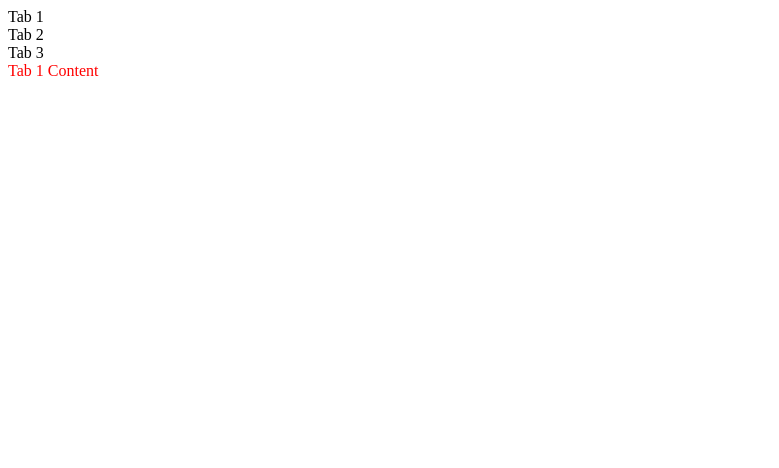
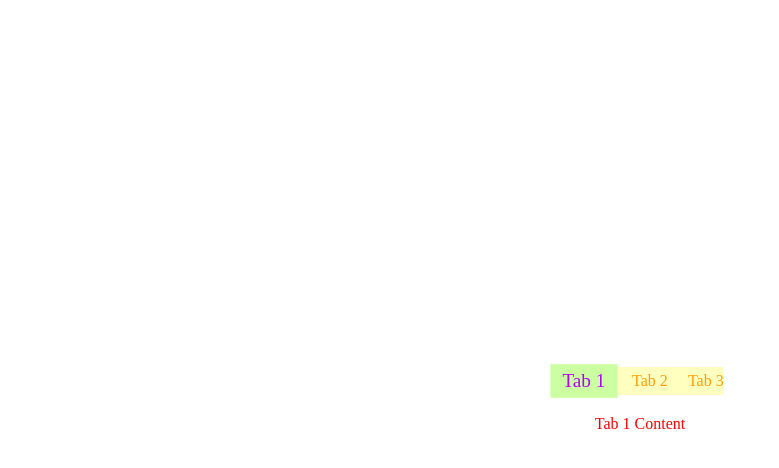
Before and after one commit to mykola-mmm/react-accordion, a React (Vite) app: page / in a window 1280 px wide. Shown: the top 468 px of the page, without its empty margins (0-779 px from the left). Built offline with nearby package versions, Linux system fonts and the light colour scheme.

Commit message:
added styles to tabs

```diff
--- a/src/components/tabs/index.jsx
+++ b/src/components/tabs/index.jsx
@@ -1,4 +1,5 @@
 import Tabs from "./tabs"
+import "./styles.css"
 
 function RandomComponent() {
     return <div>Some random text</div>
--- a/src/components/tabs/styles.css
+++ b/src/components/tabs/styles.css
@@ -0,0 +1,31 @@
+* {
+    padding: 0;
+    margin: 0;
+    transition: all 0.3s ease;
+}
+
+.tabs-container {
+    display: flex;
+    flex-direction: column;
+    height: 100vh;
+    align-items: center;
+    justify-content: center;
+    .heading {
+        display: flex;
+        flex-direction: row;
+        gap: 20px;
+        margin-bottom: 20px;
+        align-items: center;
+        background-color: rgb(255, 255, 192);
+        color: rgb(255, 157, 0);
+        .tab-item {
+           cursor: pointer;
+            &.active {
+                color: rgb(179, 0, 255);
+                background-color: rgb(204, 255, 162);
+                padding: 5px 10px;
+                scale: 1.2;
+            }
+        }
+    }
+}
--- a/src/components/tabs/tabs.jsx
+++ b/src/components/tabs/tabs.jsx
@@ -1,30 +1,27 @@
-import {useState} from 'react'
+import { useState } from "react";
 
-export default function Tabs({tabsContent, onChange}) {
-
-    const [currentTabIndex, setCurrentTabIndex] = useState(0)
+export default function Tabs({ tabsContent, onChange }) {
+  const [currentTabIndex, setCurrentTabIndex] = useState(0);
 
   function handleOnClick(getCurrentIndex) {
-        setCurrentTabIndex(getCurrentIndex)
-        onChange(getCurrentIndex)
+    setCurrentTabIndex(getCurrentIndex);
+    onChange(getCurrentIndex);
   }
 
   return (
     <>
       <div className="tabs-container">
         <div className="heading">
-                    {
-                        tabsContent.map((tabItem, index) => <div onClick={() => handleOnClick(index)} key={tabItem.label}>
+          {tabsContent.map((tabItem, index) => (
+            <div onClick={() => handleOnClick(index)} key={tabItem.label} className={`tab-item ${currentTabIndex === index ? 'active' : ''}`}>
               <span className="label">{tabItem.label}</span>
-                        </div>)
-                    }
             </div>
-                <div className="content" style={{color: 'red'}}>
-                    {
-                        tabsContent[currentTabIndex] && tabsContent[currentTabIndex].content
-                    }
+          ))}
+        </div>
+        <div className="content" style={{ color: "red" }}>
+          {tabsContent[currentTabIndex] && tabsContent[currentTabIndex].content}
         </div>
       </div>
     </>
-    )
+  );
 }
```
Lines whose indentation alone changed are shown as unchanged.
